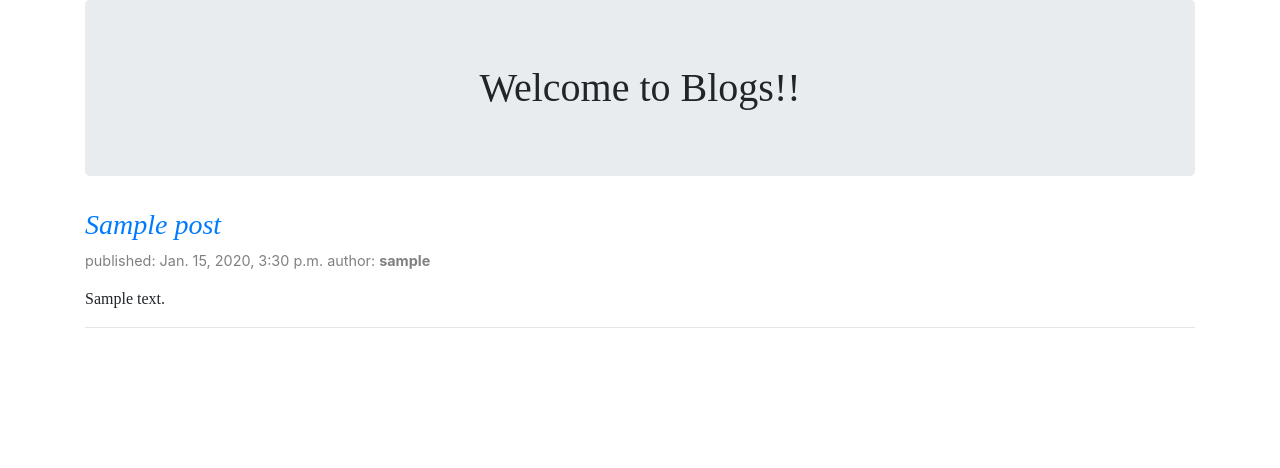
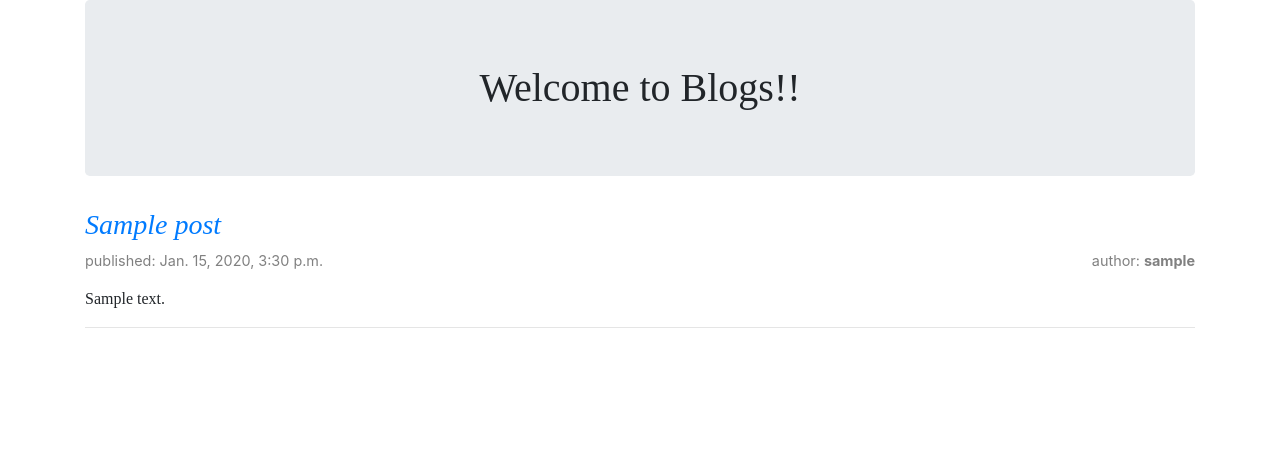
Before and after one commit to love-u-3000/blog, a Django app: page / in a window 1280 px wide. Shown: the part 56-524 px from the top of the page. Run offline with Django 3.2, Linux system fonts and the light colour scheme; a user stored in the database is signed in; tables that the repository leaves empty hold one stand-in row (values such as "Sample post"); some libraries are stand-ins or nearby versions.

Commit message:
pulled author to right

```diff
--- a/templates/myblog/index.html
+++ b/templates/myblog/index.html
@@ -29,7 +29,10 @@
 						<a href="{% url 'myblog:editpost' post.pk %}">{{post.title}}</a>
 					</h3>
 					<p style="font-size: 0.9em; color: grey;">
-						published: {{post.published_date}} author: <strong>{{post.author}}</strong>
+						published: {{post.published_date}}
+						<span class="float-right">
+							author: <strong>{{post.author}}</strong>
+						</span>
 					</p>
 					<p style="font-family: Lobster;">{{post.text}}</p>
 				</div>
```
